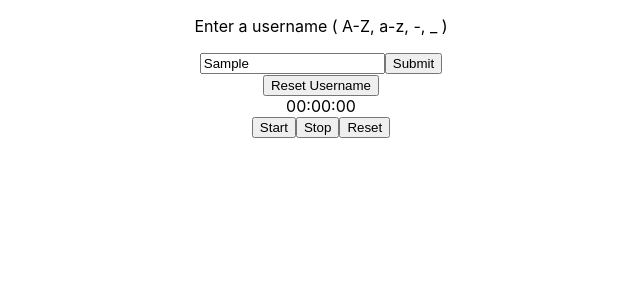
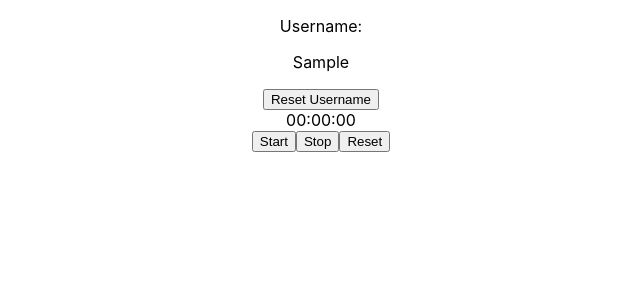
Before and after one commit to cwsanchez/stop-the-clock, a React (Create React App) app in the folder js-react/: page / in a window 1280 px wide. Both pictures are taken after typing "Sample" into the empty fields and a click on the button "Submit". Shown: the top 300 px of the page, without its empty margins (319-959 px from the left). Built offline with nearby package versions, Linux system fonts and the light colour scheme.

Commit message:
Made many modifications and state now updates correctly. Child component needs state to hold data.

```diff
--- a/js-react/src/components/App/App.js
+++ b/js-react/src/components/App/App.js
@@ -9,7 +9,6 @@ function App() {
   const [time, setTime] = React.useState(0);
   const [running, setRunning] = React.useState(false);
   const [username, setUsername] = React.useState('');
-  const [nameErr, setNameErr] = React.useState('');
 
   const randomList = [ 'buddy', 'pal', 'bro' ];
 
@@ -19,8 +18,6 @@ function App() {
         existingUsers={randomList}
         username={username}
         setUsername={setUsername}
-        nameErr={nameErr}
-        setNameErr={setNameErr}
       />
       <Clock
         time={time}
--- a/js-react/src/components/Username/Username.js
+++ b/js-react/src/components/Username/Username.js
@@ -2,37 +2,23 @@ import React from 'react';
 
 function Username(props) {
 
+  const [username, setUsername] = React.useState('');
+  const [nameErr, setNameErr] = React.useState('');
   const usrInputRef = React.useRef('');
-  const usrInputErr = React.useRef('');
-  let submitUserInput = false;
-  let submitClearInput = false;
 
-  React.useEffect( () => {
-    if (submitUserInput === true) {
-      if ( !(isStringValid(usrInputRef.current)) ) {
-        props.setNameErr("Only A-Z, a-z, -, and _ characters are permitted!");
-       }
-      else if ( (props.existingUsers.includes(usrInputRef.current)) ) {
-        props.setNameErr("Username already exists!");
-      }
-      else {
-        props.setUsername(usrInputRef.current);
-      }
+  React.useEffect( () => { if (username) { props.setUsername(username) } } )
+
+  const handleUsernameSubmit = () => {
+    if ( !(isStringValid(usrInputRef.current.value)) ) {
+      setNameErr("Only A-Z, a-z, -, and _ characters are permitted!");
+     }
+    else if ( (props.existingUsers.includes(usrInputRef.current.value)) ) {
+      setNameErr("Username already exists!");
     }
-  })
-
-  React.useEffect( () => {
-    if (submitClearInput === true) {
-      props.setUsername('');
+    else {
+      setNameErr(null);
+      setUsername(usrInputRef.current.value);
     }
-  })
-
-  const setSubmitClearInput = () => {
-    submitClearInput = true;
-  }
-
-  const setSubmitUserTrue = () => {
-    submitUserInput = true;
   }
 
   const isStringValid = (str) => {
@@ -42,7 +28,7 @@ function Username(props) {
   }
 
   const usernameField = () => {
-    if ( !(props.username) ) {
+    if ( !(username) ) {
       return (
         <div className="username-field" >
           <p>Enter a username ( A-Z, a-z, -, _ )</p>
@@ -52,7 +38,7 @@ function Username(props) {
           />
           <button
             type="button"
-            onClick={ setSubmitUserTrue }
+            onClick={ handleUsernameSubmit }
           >
             Submit
           </button>
@@ -63,16 +49,26 @@ function Username(props) {
       return (
         <div className="username-display">
           <p>Username:</p>
-          <p>{props.username}</p>
+          <p>{username}</p>
         </div>
       )
+    }
+  }
+
+  const displayUsernameErr = () => {
+    if ( nameErr ) {
+      return <p id="name-err" >{nameErr}</p>
+    }
+    else {
+      return null
     }
   }
 
   return(
     <div className="username">
       {usernameField()}
-       <button type="button" onClick={ setSubmitClearInput }>
+      {displayUsernameErr()}
+       <button type="button" onClick={ () => { setUsername('') } }>
         Reset Username
        </button>
     </div>
```
